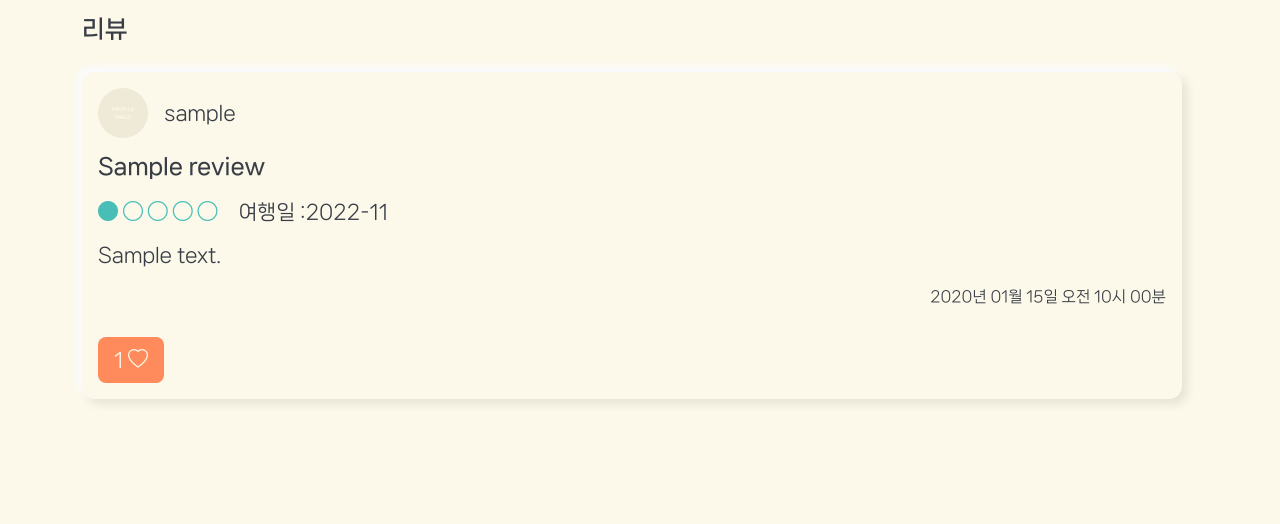
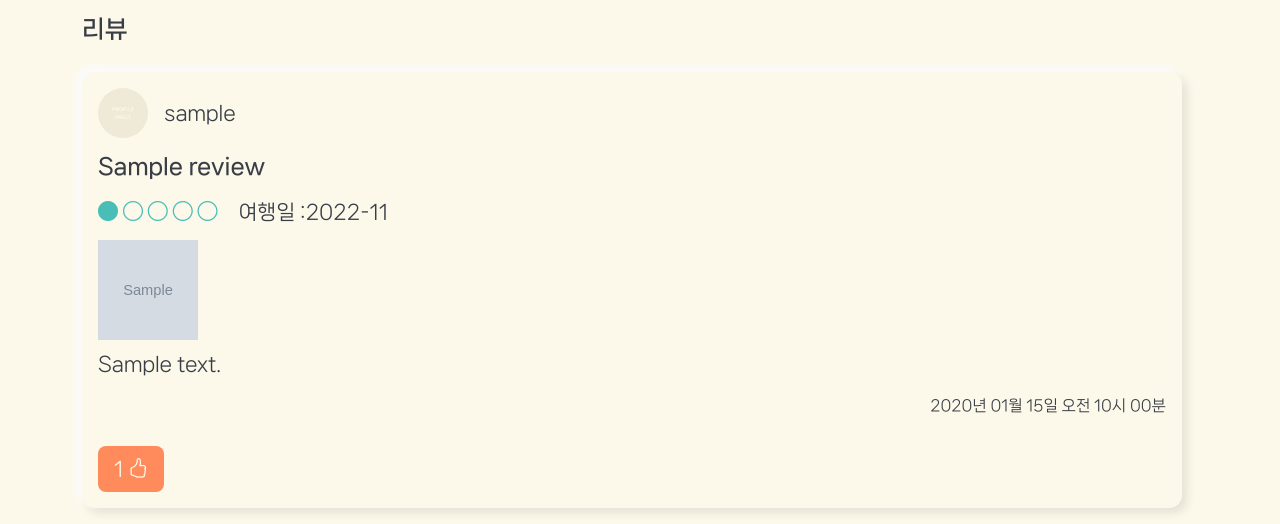
Before and after one commit to Bonbon315/PJT-Triview, a Django app: page /reviews/1/ in a window 1280 px wide. Shown: the part 1021-1545 px from the top of the page. Before the commit the page ends 1425 px from the top, so only its background shows below. Run offline with Django 3.2, Linux system fonts and the light colour scheme; tables that the repository leaves empty hold one stand-in row (values such as "Sample post"); grey boxes marked "Sample" are stand-in pictures; some libraries are stand-ins or nearby versions.

Commit message:
reviews-img 추가

```diff
--- a/reviews/templates/reviews/index.html
+++ b/reviews/templates/reviews/index.html
@@ -62,12 +62,12 @@
               <div class="d-flex justify-content-start align-items-center">
                 <div class="rev-prof">
                   {% if user.profile_image %}
-                    <img class="prof-img" src="{{ user.profile_image.url }}" alt="user profile image"/>
+                    <img class="prof-img" src="{{ review.user.profile_image.url }}" alt="user profile image"/>
                   {% else %}
                     <img class="prof-img" src="{% static 'img/profile_dummy.jpg' %}" alt="user profile image - dummy">
                   {% endif %}
                 </div>
-                <span>{{ review.user }}</span>
+                <span><a href="{% url 'accounts:detail' review.user.pk %}">{{ review.user }}</a></span>
               </div>
               <h5 class="sub-tit">{{ review.title }}</h5>
               <p class="sub-info">
@@ -82,6 +82,9 @@
                   여행일 :{{ review.traveled_at }}
                 </span>
               </p>
+              {% if review.image %}
+                <img src="{{ review.image.url }}" alt="{{ review.image }}" width="100" height="100">
+              {% endif %}
               <p>{{ review.content }}</p>
               <p class="rev-crd text-end">{{ review.created_at|date:'Y년 m월 d일 A g시 i분' }}</p>
             </div>
@@ -91,12 +94,12 @@
                 {% if request.user in review.like_users.all %}
                   <a href="{% url 'reviews:like' review.pk %}" class="btnC">
                     {{ review.like_users.count }}
-                    <i class="bi bi-heart-fill"></i>
+                    <i class="bi bi-hand-thumbs-up-fill"></i>
                   </a>
                 {% else %}
                   <a href="{% url 'reviews:like' review.pk %}" class="btnC btnW">
                     {{review.like_users.count }}
-                    <i class="bi bi-heart"></i>
+                    <i class="bi bi-hand-thumbs-up"></i>
                   </a>
                 {% endif %}
               </div>
--- a/reviews/views.py
+++ b/reviews/views.py
@@ -9,7 +9,7 @@
 # 여행지-리뷰페이지
 def index(request, location_pk):
     location = Location.objects.get(id=location_pk)
-    reviews = Review.objects.all()
+    reviews = Review.objects.order_by('-pk')
     grade = 0
     cnt = 0
     for review in reviews:
@@ -23,7 +23,9 @@
         "location": location,
         "location_grade": grade,
     }
+
     return render(request, "reviews/index.html", context)
+
 
 
 # 여행지-리뷰작성
```
Also changed, not shown: images/images/1541483245673.jpg (added), images/images/1_15470_02_f66dBD2.jpg (added), images/images/1_15470_02_gVu4TOT.jpg (added), images/images/20220526_114904.jpg (added), images/images/20220526_114915.jpg (added), images/images/20220526_130723.jpg (added), images/images/다운로드_uWWafgN.jpg (added), images/images/도비.jpg (added).
